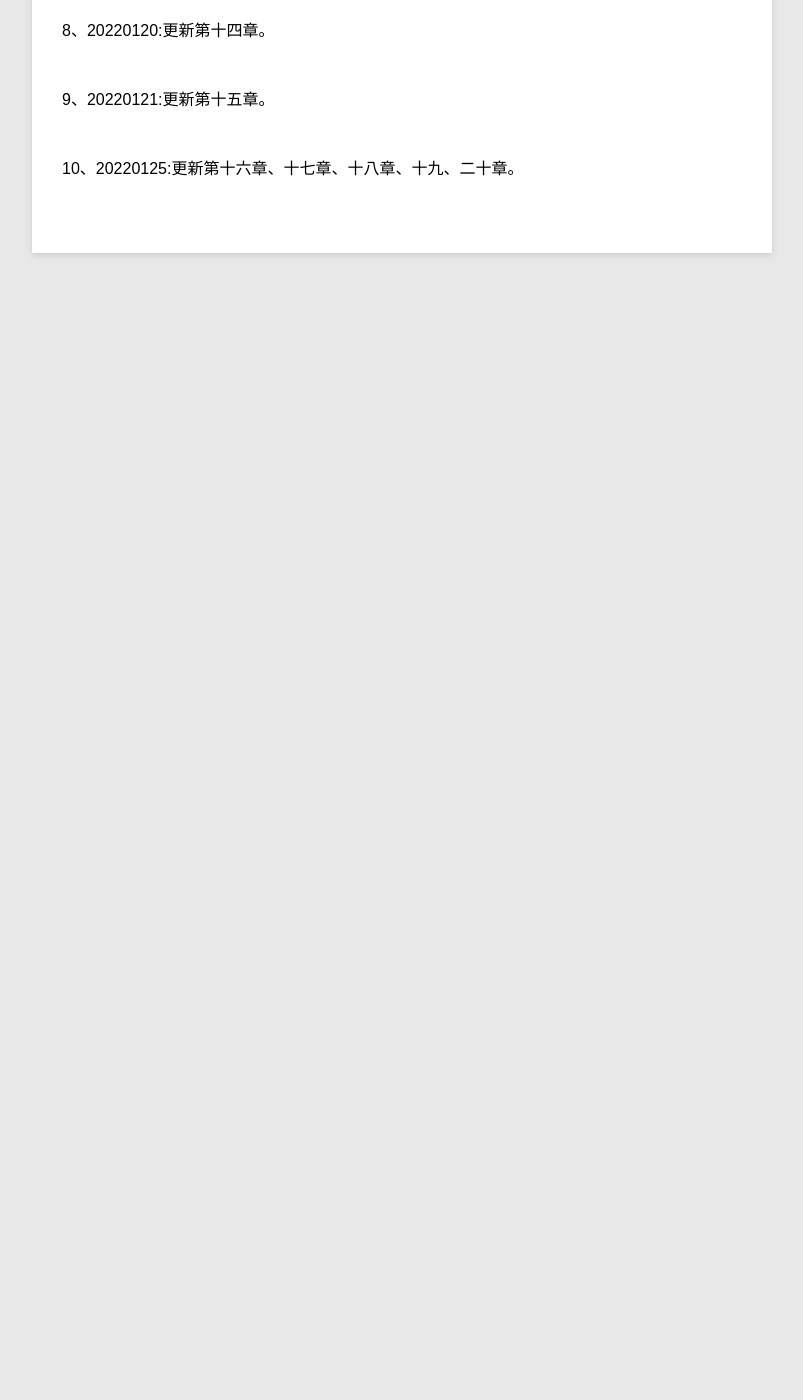
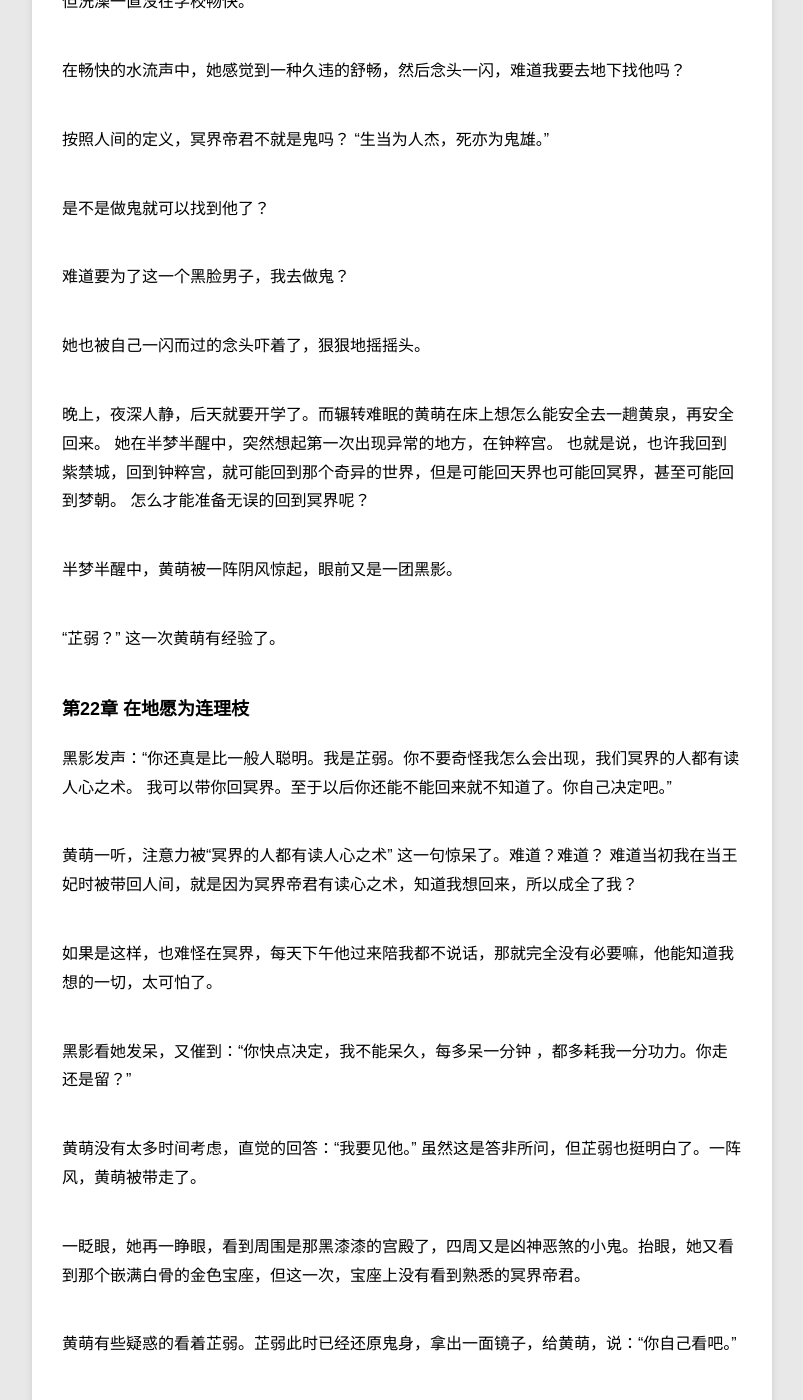
Before and after one commit to violettianjie/violettianjie.github.io, a Jekyll site: the page built from _posts/blog/2020-12-26-xiyu.md, in a window 1280 px wide and 1400 px high, scrolled down 34076 px. Shown: the whole window, without its empty margins (78-881 px from the left). Built offline with Jekyll 4.4.1, drawn with Linux system fonts in a browser that asks for light colours; before the commit the page ends 34409 px from its top, so only the background shows below that; some of the changed text lies outside the part shown.

Commit message:
Update 2020-12-26-xiyu.md

```diff
--- a/_posts/blog/2020-12-26-xiyu.md
+++ b/_posts/blog/2020-12-26-xiyu.md
@@ -745,6 +745,80 @@ category: blog
 
 然而，黄萌还是有一点不解，在之前记忆的梦中，她不通音律，为何在那记忆中山谷里她曾经弹琴，为什么钟粹宫中会有一把琴。
 
+
+### 第二十一章 死亦为鬼雄
+
+ 喀什这个博物馆不大，半天就参观完。 黄萌和这个男生也熟悉了，知道他叫李千。 历史学博士在读。 巧的是，他们回程的机票是一个航班。
+
+ 在回程飞机上，两人又开始聊天。学园艺的黄萌没有太多的历史、地理知识。 而李千最早学的编剧，后来因为对历史感兴趣，读了历史的研究生，又考了博士，加上平时一直在各博物馆当义务讲解员，对于历史，尤其西域历史非常熟悉。一路上，给黄萌讲各种掌故，四个多小时一晃而过。
+
+ 黄萌心里的谜团还是没有解。 在机场二人匆匆别过。 这一次， 黄萌心里没有了第一次在紫禁城初见时的奇怪感觉，也许中间天上地下的穿越，也不知不觉中改变了她很多很多。
+
+而芷弱那一句没有说完的话，总是让她心神不宁。
+
+回到宿舍放下行李，没有回答姐妹们各种问题，她去澡堂好好洗了个澡。在喀什各种美食舒服，但洗澡一直没在学校畅快。
+
+在畅快的水流声中，她感觉到一种久违的舒畅，然后念头一闪，难道我要去地下找他吗？
+
+按照人间的定义，冥界帝君不就是鬼吗？ “生当为人杰，死亦为鬼雄。”
+
+是不是做鬼就可以找到他了？
+
+难道要为了这一个黑脸男子，我去做鬼？
+
+她也被自己一闪而过的念头吓着了，狠狠地摇摇头。
+
+晚上，夜深人静，后天就要开学了。而辗转难眠的黄萌在床上想怎么能安全去一趟黄泉，再安全回来。
+她在半梦半醒中，突然想起第一次出现异常的地方，在钟粹宫。 也就是说，也许我回到紫禁城，回到钟粹宫，就可能回到那个奇异的世界，但是可能回天界也可能回冥界，甚至可能回到梦朝。
+怎么才能准备无误的回到冥界呢？
+
+半梦半醒中，黄萌被一阵阴风惊起，眼前又是一团黑影。
+
+“芷弱？” 这一次黄萌有经验了。
+
+
+### 第22章  在地愿为连理枝
+
+黑影发声：“你还真是比一般人聪明。我是芷弱。你不要奇怪我怎么会出现，我们冥界的人都有读人心之术。 我可以带你回冥界。至于以后你还能不能回来就不知道了。你自己决定吧。”
+
+黄萌一听，注意力被“冥界的人都有读人心之术” 这一句惊呆了。难道？难道？ 难道当初我在当王妃时被带回人间，就是因为冥界帝君有读心之术，知道我想回来，所以成全了我？
+
+如果是这样，也难怪在冥界，每天下午他过来陪我都不说话，那就完全没有必要嘛，他能知道我想的一切，太可怕了。
+
+黑影看她发呆，又催到：“你快点决定，我不能呆久，每多呆一分钟 ，都多耗我一分功力。你走还是留？”
+
+黄萌没有太多时间考虑，直觉的回答：“我要见他。”
+虽然这是答非所问，但芷弱也挺明白了。一阵风，黄萌被带走了。
+
+一眨眼，她再一睁眼，看到周围是那黑漆漆的宫殿了，四周又是凶神恶煞的小鬼。抬眼，她又看到那个嵌满白骨的金色宝座，但这一次，宝座上没有看到熟悉的冥界帝君。
+
+黄萌有些疑惑的看着芷弱。芷弱此时已经还原鬼身，拿出一面镜子，给黄萌，说：“你自己看吧。”
+
+透过镜子，黄萌看到里面一个白发老者，躺在草地上，周围都是白骨以及彼岸花。 细看老者的面容，眉目依稀和帝君有些像。
+
+看着黄萌疑惑的表情，芷弱开口说：“ 我带你回这里，也是犯了规矩。也不怕多一罪了。帝君昏厥前还不忘记叮嘱不要告诉你真相。但是我认为你有权利知道真相。”
+
+“你是怎么回人间的？ 你以为？ 是我们帝君拼了万年功力，带你回去的。 帝君能读懂你的心，知道你想回去。他有鬼力能让你回去。但是梦朝是一个平行的朝代，他作为在任冥界帝君出现在梦朝，犯了三界规矩，必须折损万年功力，受三千年锥心之痛。 而你当时已经是天界女皇，他带你回人间，更是与天界为敌，从此不得再入天庭。 他 他居然为了你都做了。”
+
+“你镜子里看到的就是折了万年功力，还在受锥心之痛的他。我们鬼本来已经无心，但他为了你，为了和你完成婚约，他偷了项羽的心。于是就要曾受三千年锥心之痛。 大部分时间他是昏厥的。他醒的时候叮嘱我们不要告诉你真相，要你在人间无忧。 我终究愤愤不平，去人间找你了。”
+
+一口气说完，芷弱看着发呆的黄萌再也没有表情。
+
+黄萌发呆片刻，消化了这些对她来说像神话一般的故事，半响说：“带我去见他。”
+
+草地，还是她在的时候种下的草 ，彼岸花也是她在的时候养的花，旁边的白骨池依然如故。看着躺在地上的老者，那一瞬间，黄萌的心突然安定下来了。
+
+> 不忧 不惧 不畏。
+
+当年读金刚经时，她不懂这句话，觉得太难了，非人可达境界，也许成佛的人可以。
+
+没想到，此刻，在这冥界，也就是鬼的世界里，她突然体会到这六个字的含义。见到帝君的那一刻，她忽然顿悟。有这个人/鬼在，我，黄萌，就不忧 不惧 不畏。
+
+于是，她呆了下来，也没有问帝君什么时候能醒。每天没有蟠桃吃了，听小鬼八卦说，自从天界知道冥界帝君放黄萌回了人间，就堵了天界和冥界的通路，她不能像上一次那样每天吃到自己园子里的蟠桃了。
+
+入乡随俗，吃着那些白骨，每天。
+
+
 ### changelog
 
 1、20210429 ： 写不下去了。先这样吧。按下暂停键。
@@ -765,4 +839,4 @@ category: blog
 
 9、20220121:更新第十五章。
 
-10、20220125:更新第十六章、十七章、十八章、十九、二十章。
+10、20220125:更新第十六章、十七章、十八章、十九、二十、二十一、二十二章。
```
